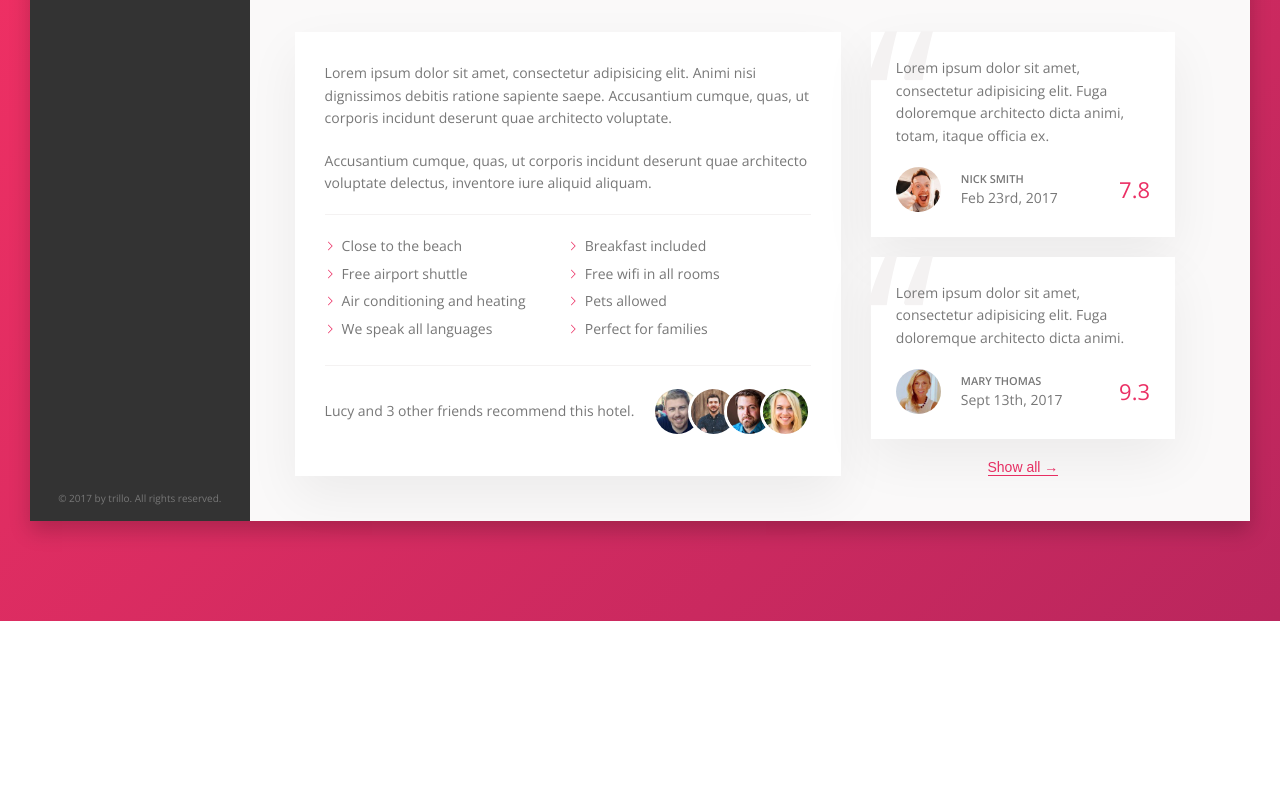
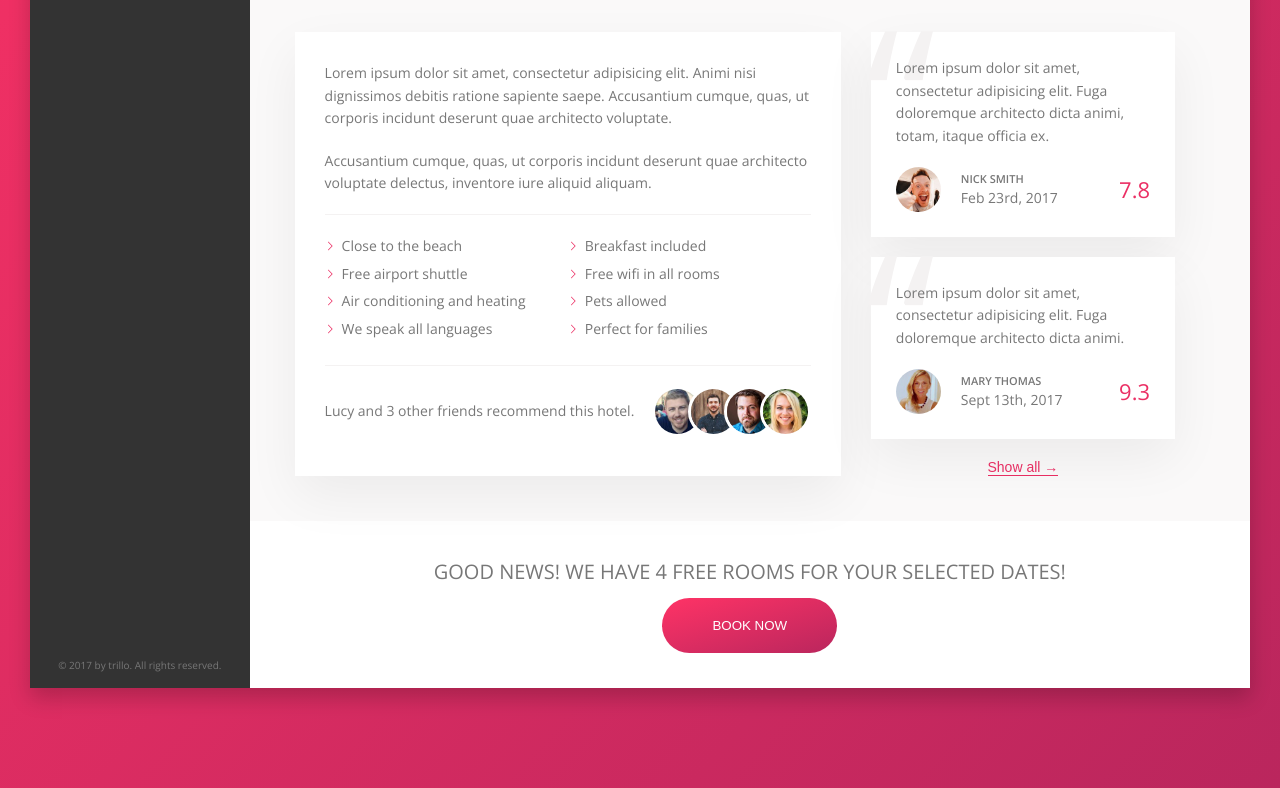
Before and after one commit to wu-honghao/trillo, a website: page index.html in a window 1280 px wide. Shown: the part 644-1432 px from the top of the page. Before the commit the page ends 1265 px from the top, so only its background shows below. Drawn offline with nearby package versions, Linux system fonts and the light colour scheme.

Commit message:
feat: cta

```diff
--- a/index.html
+++ b/index.html
@@ -202,6 +202,15 @@
                             </button>
                         </div>
                     </div>
+
+                    <div class="cta">
+                        <div class="cta__book-now">Good news! We have 4 free rooms for your selected dates!</div>
+
+                        <button class="btn">
+                            <span class="btn__visible">book now</span>
+                            <span class="btn__invisible">Only 4 rooms left</span>
+                        </button>
+                    </div>
                 </main>
             </div>
         </div>
--- a/sass/_component.scss
+++ b/sass/_component.scss
@@ -235,8 +235,7 @@
     }
 }
 
-.btn {
-    &_inline {
+.btn_inline {
     color: var(--color-primary);
     border: none;
     background-color: transparent;
@@ -246,7 +245,6 @@
     &:focus {
         outline: none;
         animation: pulsate 0.4s infinite;
-        }
     }
 }
 
@@ -412,3 +410,61 @@
         z-index: 1;
     }
 }
+
+.cta {
+    background-color: #fff;
+    padding: 3.5rem 0;
+
+    display: flex;
+    flex-direction: column;
+    align-items: center;
+    justify-content: center;
+
+    &__book-now {
+        font-size: 2rem;
+        font-weight: 300;
+        text-transform: uppercase;
+        margin-bottom: 1rem;
+    }
+}
+
+.btn {
+    border: none;
+    background-image: linear-gradient(to right bottom, var(--color-primary-light), var(--color-primary-dark));
+    color: #fff;
+    padding: 2rem 5rem;
+    border-radius: 100px;
+    text-transform: uppercase;
+    position: relative;
+    overflow: hidden;
+    cursor: pointer;
+
+    & > * {
+        display: inline-block;
+        transition: all 0.2s;
+    }
+
+    &__visible {
+        transform: translateY(0);
+    }
+
+    &:hover &__invisible {
+        top: 35%;
+    }
+
+    &:hover &__visible {
+        transform: translateY(20rem);
+    }
+
+    &__invisible {
+        position: absolute;
+        top: -100%;
+        left: 0;
+
+        padding: 0 1.75rem;
+    }
+
+    &:focus {
+        animation: pulsate 0.4s infinite;
+    }
+}
```
Also changed, not shown: css/style.css. Lines whose indentation alone changed are shown as unchanged.
